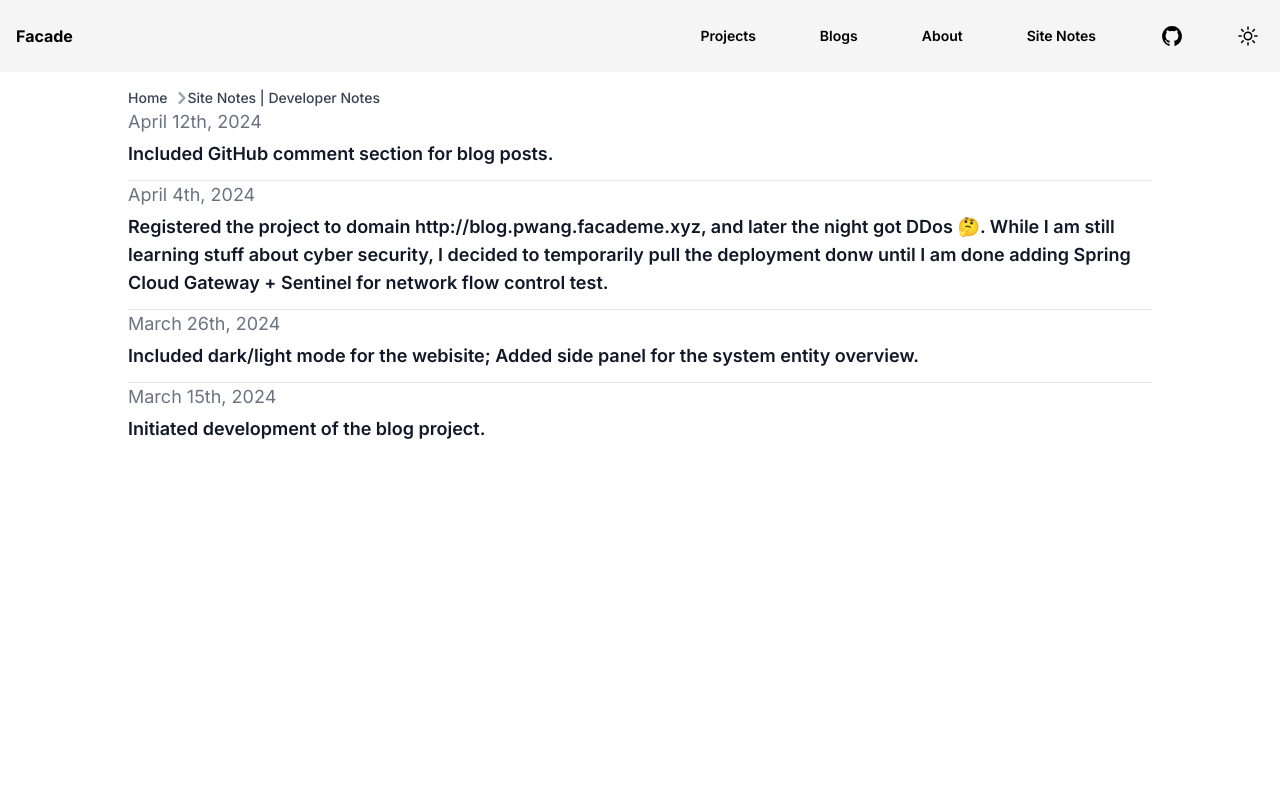
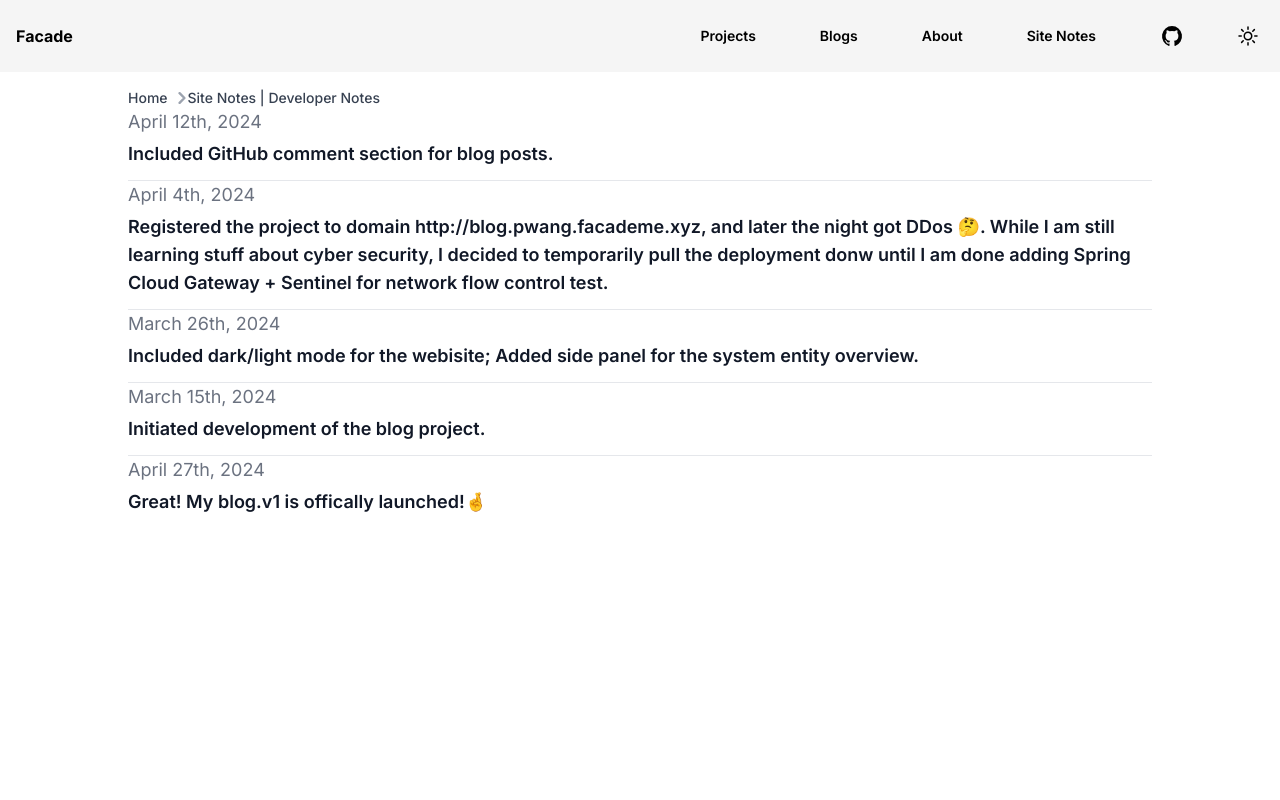
Before and after one commit to pwang1997/zhengliang.facade, a Next.js app: page /site-notes in a window 1280 px wide. Shown: the top 800 px of the page. Built offline with nearby package versions, Linux system fonts and the light colour scheme.

Commit message:
update resume

```diff
--- a/src/app/site-notes/site-notes.ts
+++ b/src/app/site-notes/site-notes.ts
@@ -18,6 +18,10 @@ const _2024_04_12 = {
     text : "Included GitHub comment section for blog posts."
 }
 
-const notes = [_2024_04_12, _2024_04_04, _2024_03_26, _2024_03_15, ];
+const _2024_04_27 = {
+    date : "April 27th, 2024",
+    text : "Great! My blog.v1 is offically launched!🤞"
+}
+const notes = [_2024_04_12, _2024_04_04, _2024_03_26, _2024_03_15, _2024_04_27];
 
 export default notes;
```
Also changed, not shown: 1 other file (tests, documents, lock files or other folders).
